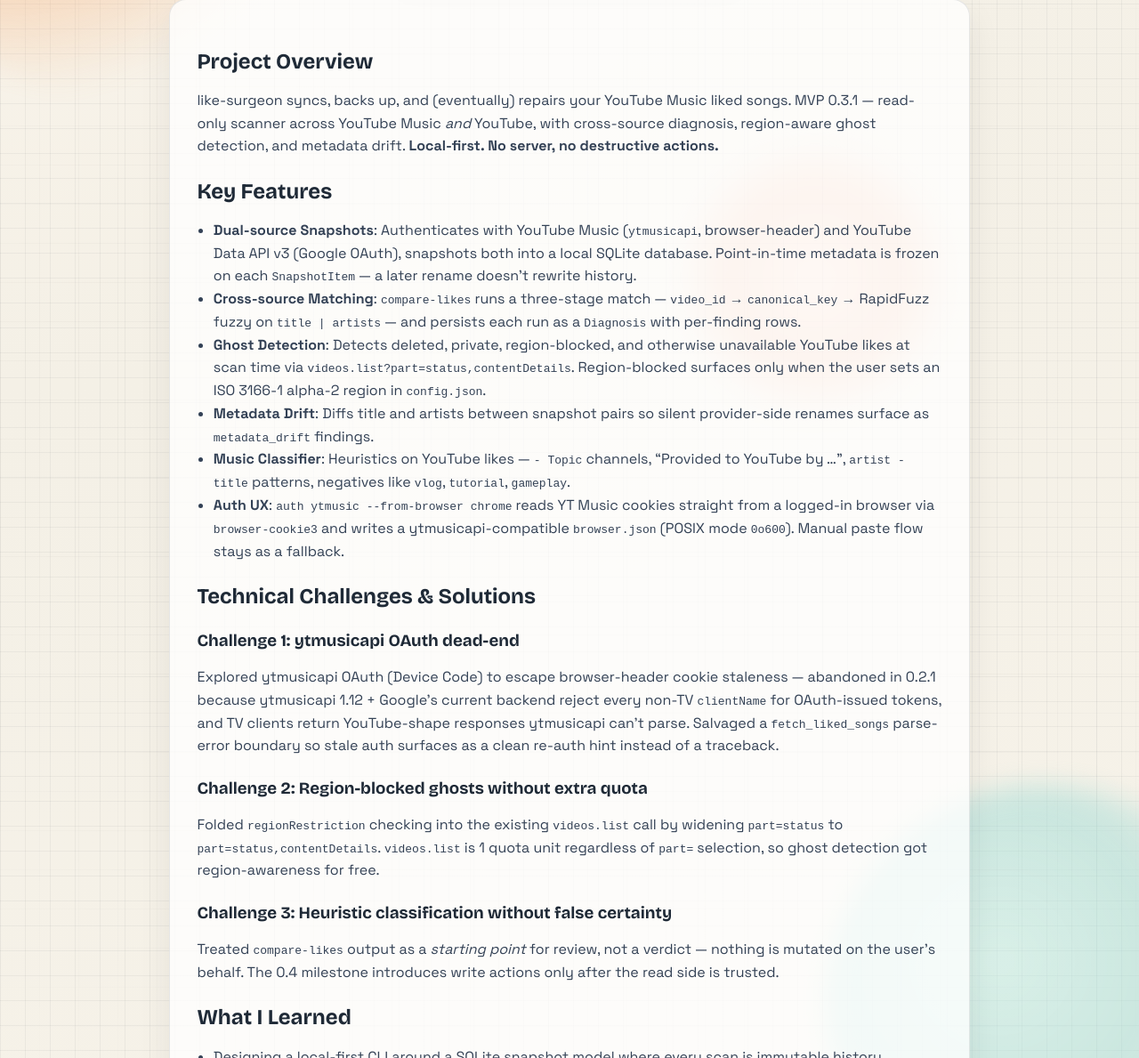
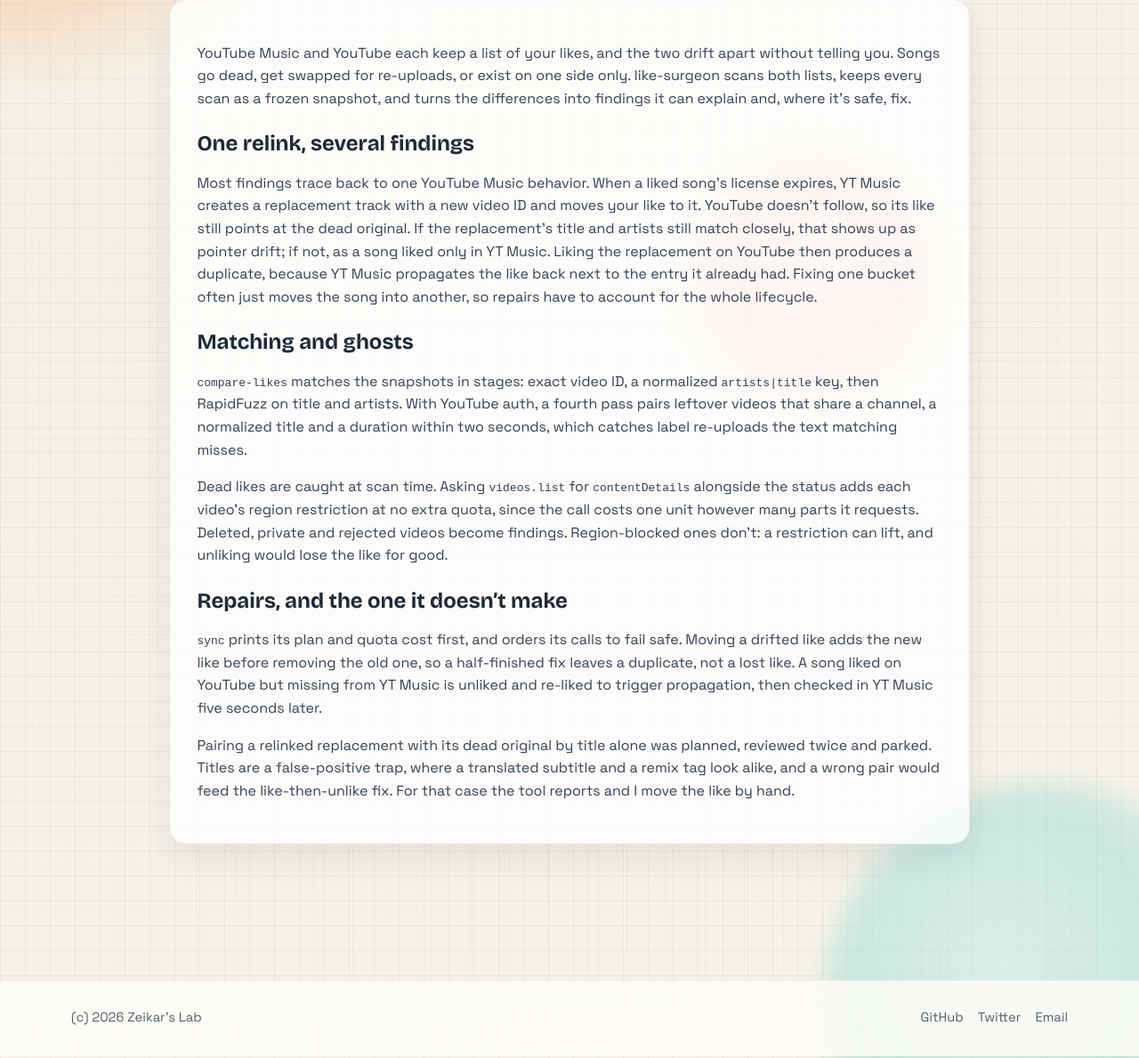
Before and after one commit to zeikar/zeikar.github.io, a Jekyll site: the page built from _projects/like-surgeon.md, in a window 1280 px wide and 1400 px high, scrolled down 653 px. Shown: the part 211-1400 px from the top of the window at 89% size. Built offline with Jekyll 4.4.1, drawn with Linux system fonts in a browser that asks for light colours; some of the changed text lies outside the part shown.

Commit message:
docs(projects): rewrite like-surgeon for sync and its diagnosis model
The page said read-only MVP 0.3.1 with no destructive actions, but sync has
written likes since 0.4. It is now built around how one relink produces
several findings and why repairs are ordered to fail safe.

```diff
--- a/_projects/like-surgeon.md
+++ b/_projects/like-surgeon.md
@@ -1,43 +1,27 @@
 ---
 layout: project
 title: "like-surgeon"
-description: "Local-first CLI that scans, diffs, and diagnoses your YouTube Music and YouTube liked songs — region-aware ghost detection, metadata drift, cross-source matching."
-tech_stack: ["Python 3.11+", "uv", "SQLite", "ytmusicapi", "YouTube Data API v3", "RapidFuzz"]
+description: "Local-first CLI that snapshots YouTube Music and YouTube likes into SQLite, explains where they diverged, and repairs them after confirmation."
+tech_stack: ["Python 3.11+", "ytmusicapi", "YouTube Data API v3", "SQLite", "RapidFuzz", "Typer", "SQLAlchemy"]
 github_url: "https://github.com/zeikar/like-surgeon"
 sequence: 4
 gadget_no: 15
 ---
 
-## Project Overview
+YouTube Music and YouTube each keep a list of your likes, and the two drift apart without telling you. Songs go dead, get swapped for re-uploads, or exist on one side only. like-surgeon scans both lists, keeps every scan as a frozen snapshot, and turns the differences into findings it can explain and, where it's safe, fix.
 
-like-surgeon syncs, backs up, and (eventually) repairs your YouTube Music liked songs. MVP 0.3.1 — read-only scanner across YouTube Music *and* YouTube, with cross-source diagnosis, region-aware ghost detection, and metadata drift. **Local-first. No server, no destructive actions.**
+## One relink, several findings
 
-## Key Features
+Most findings trace back to one YouTube Music behavior. When a liked song's license expires, YT Music creates a replacement track with a new video ID and moves your like to it. YouTube doesn't follow, so its like still points at the dead original. If the replacement's title and artists still match closely, that shows up as pointer drift; if not, as a song liked only in YT Music. Liking the replacement on YouTube then produces a duplicate, because YT Music propagates the like back next to the entry it already had. Fixing one bucket often just moves the song into another, so repairs have to account for the whole lifecycle.
 
-- **Dual-source Snapshots**: Authenticates with YouTube Music (`ytmusicapi`, browser-header) and YouTube Data API v3 (Google OAuth), snapshots both into a local SQLite database. Point-in-time metadata is frozen on each `SnapshotItem` — a later rename doesn't rewrite history.
-- **Cross-source Matching**: `compare-likes` runs a three-stage match — `video_id` → `canonical_key` → RapidFuzz fuzzy on `title | artists` — and persists each run as a `Diagnosis` with per-finding rows.
-- **Ghost Detection**: Detects deleted, private, region-blocked, and otherwise unavailable YouTube likes at scan time via `videos.list?part=status,contentDetails`. Region-blocked surfaces only when the user sets an ISO 3166-1 alpha-2 region in `config.json`.
-- **Metadata Drift**: Diffs title and artists between snapshot pairs so silent provider-side renames surface as `metadata_drift` findings.
-- **Music Classifier**: Heuristics on YouTube likes — `- Topic` channels, "Provided to YouTube by …", `artist - title` patterns, negatives like `vlog`, `tutorial`, `gameplay`.
-- **Auth UX**: `auth ytmusic --from-browser chrome` reads YT Music cookies straight from a logged-in browser via `browser-cookie3` and writes a ytmusicapi-compatible `browser.json` (POSIX mode `0o600`). Manual paste flow stays as a fallback.
+## Matching and ghosts
 
-## Technical Challenges & Solutions
+`compare-likes` matches the snapshots in stages: exact video ID, a normalized `artists|title` key, then RapidFuzz on title and artists. With YouTube auth, a fourth pass pairs leftover videos that share a channel, a normalized title and a duration within two seconds, which catches label re-uploads the text matching misses.
 
-### Challenge 1: ytmusicapi OAuth dead-end
-Explored ytmusicapi OAuth (Device Code) to escape browser-header cookie staleness — abandoned in 0.2.1 because ytmusicapi 1.12 + Google's current backend reject every non-TV `clientName` for OAuth-issued tokens, and TV clients return YouTube-shape responses ytmusicapi can't parse. Salvaged a `fetch_liked_songs` parse-error boundary so stale auth surfaces as a clean re-auth hint instead of a traceback.
+Dead likes are caught at scan time. Asking `videos.list` for `contentDetails` alongside the status adds each video's region restriction at no extra quota, since the call costs one unit however many parts it requests. Deleted, private and rejected videos become findings. Region-blocked ones don't: a restriction can lift, and unliking would lose the like for good.
 
-### Challenge 2: Region-blocked ghosts without extra quota
-Folded `regionRestriction` checking into the existing `videos.list` call by widening `part=status` to `part=status,contentDetails`. `videos.list` is 1 quota unit regardless of `part=` selection, so ghost detection got region-awareness for free.
+## Repairs, and the one it doesn't make
 
-### Challenge 3: Heuristic classification without false certainty
-Treated `compare-likes` output as a *starting point* for review, not a verdict — nothing is mutated on the user's behalf. The 0.4 milestone introduces write actions only after the read side is trusted.
+`sync` prints its plan and quota cost first, and orders its calls to fail safe. Moving a drifted like adds the new like before removing the old one, so a half-finished fix leaves a duplicate, not a lost like. A song liked on YouTube but missing from YT Music is unliked and re-liked to trigger propagation, then checked in YT Music five seconds later.
 
-## What I Learned
-
-- Designing a local-first CLI around a SQLite snapshot model where every scan is immutable history
-- Working around community-maintained API constraints (ytmusicapi) while keeping the official API (YouTube Data API v3) as the source of truth where it matters
-- Three-stage matching (exact → canonical → fuzzy) as a practical pattern for reconciling music libraries across providers
-
-## Impact
-
-A personal tool that turns "are my YouTube Music likes actually safe?" into a question with a real answer. Roadmap: write actions for cross-source like sync (0.4) → local web UI (1.0).
+Pairing a relinked replacement with its dead original by title alone was planned, reviewed twice and parked. Titles are a false-positive trap, where a translated subtitle and a remix tag look alike, and a wrong pair would feed the like-then-unlike fix. For that case the tool reports and I move the like by hand.
```
